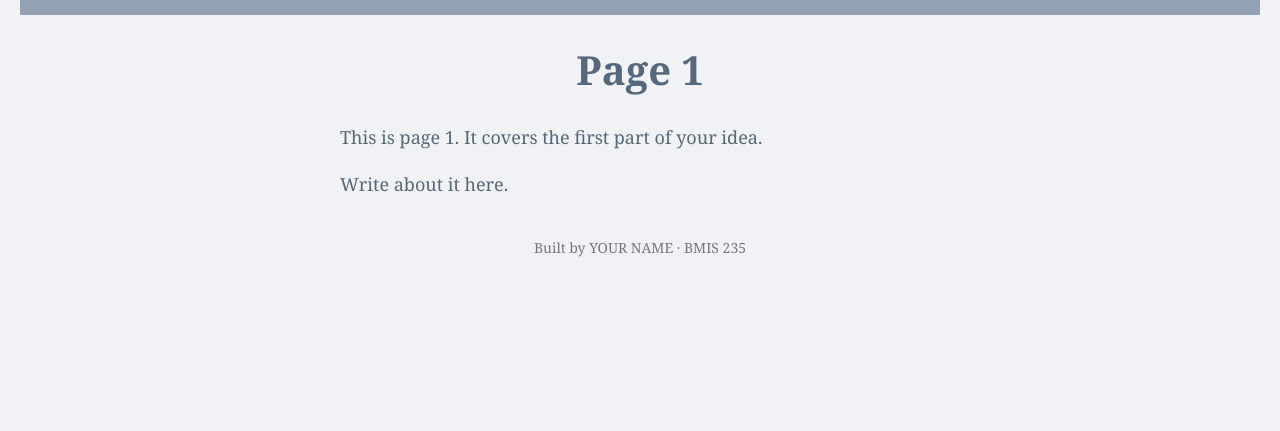
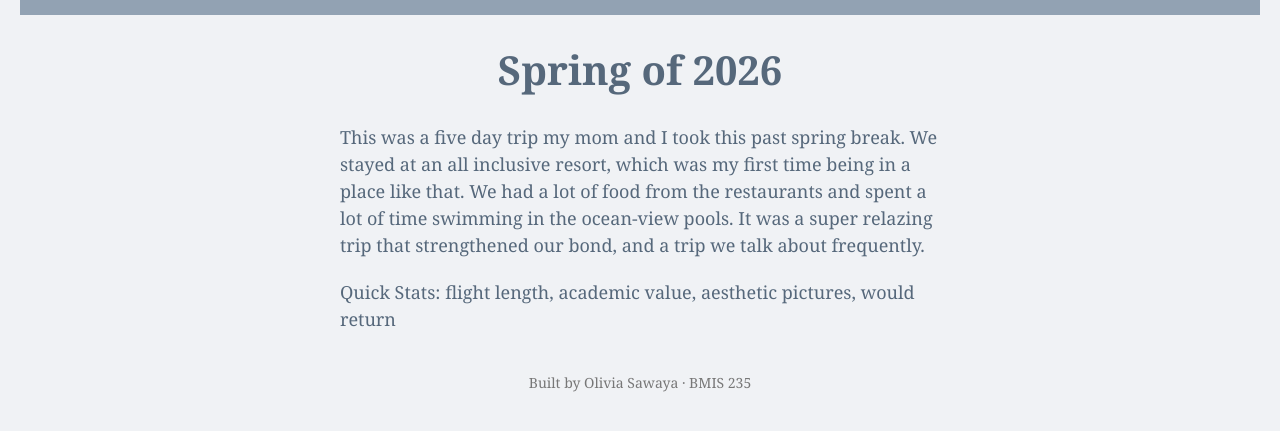
Before and after one commit to osawaya/bmis235-html-3, a plain HTML site: page page1.html in a window 1280 px wide. Shown: the part 71-502 px from the top of the page. Drawn offline with Linux system fonts and the light colour scheme.

Commit message:
Update author details and page content in page1.html

```diff
--- a/page1.html
+++ b/page1.html
@@ -1,14 +1,14 @@
 <!DOCTYPE html>
 <!--
-  Author: YOUR NAME
-  GU username: YOUR-GU-USERNAME
+  Author: Olivia Sawaya
+  GU username: osawaya
   Course: BMIS 235 - HTML-3
 -->
 <html lang="en">
 <head>
 <meta charset="utf-8">
-<meta name="author" content="YOUR NAME">
-<title>Page 1</title>
+<meta name="author" content="Olivia Sawaya">
+<title>Destination 3 - Cabo, Mexico</title>
 
 <!-- this one line connects the page to the stylesheet -->
 <link rel="stylesheet" href="styles.css">
@@ -23,17 +23,17 @@
      ===================================================================== -->
 <nav>
     <a href="index.html"><img src="img/home.png" alt="Home"></a>
-    <a href="page1.html"><img src="img/page1.png" alt="Page 1"></a>
-    <a href="page2.html"><img src="img/page2.png" alt="Page 2"></a>
-    <a href="page3.html"><img src="img/page3.png" alt="Page 3"></a>
+    <a href="page1.html"><img src="img/page1.png" alt="Destination 3"></a>
+    <a href="page2.html"><img src="img/page2.png" alt="Destination 2"></a>
+    <a href="page3.html"><img src="img/page3.png" alt="Destination 1"></a>
 </nav>
 
-<h1>Page 1</h1>
-<p>This is page 1. It covers the first part of your idea.</p>
-<p>Write about it here.</p>
+<h1>Spring of 2026</h1>
+<p>This was a five day trip my mom and I took this past spring break. We stayed at an all inclusive resort, which was my first time being in a place like that. We had a lot of food from the restaurants and spent a lot of time swimming in the ocean-view pools. It was a super relazing trip that strengthened our bond, and a trip we talk about frequently.</p>
+<p>Quick Stats: flight length, academic value, aesthetic pictures, would return</p>
 
 <!-- Footer: fill in your name -->
-<footer>Built by YOUR NAME &middot; BMIS 235</footer>
+<footer>Built by Olivia Sawaya &middot; BMIS 235</footer>
 
 </body>
 </html>
```
